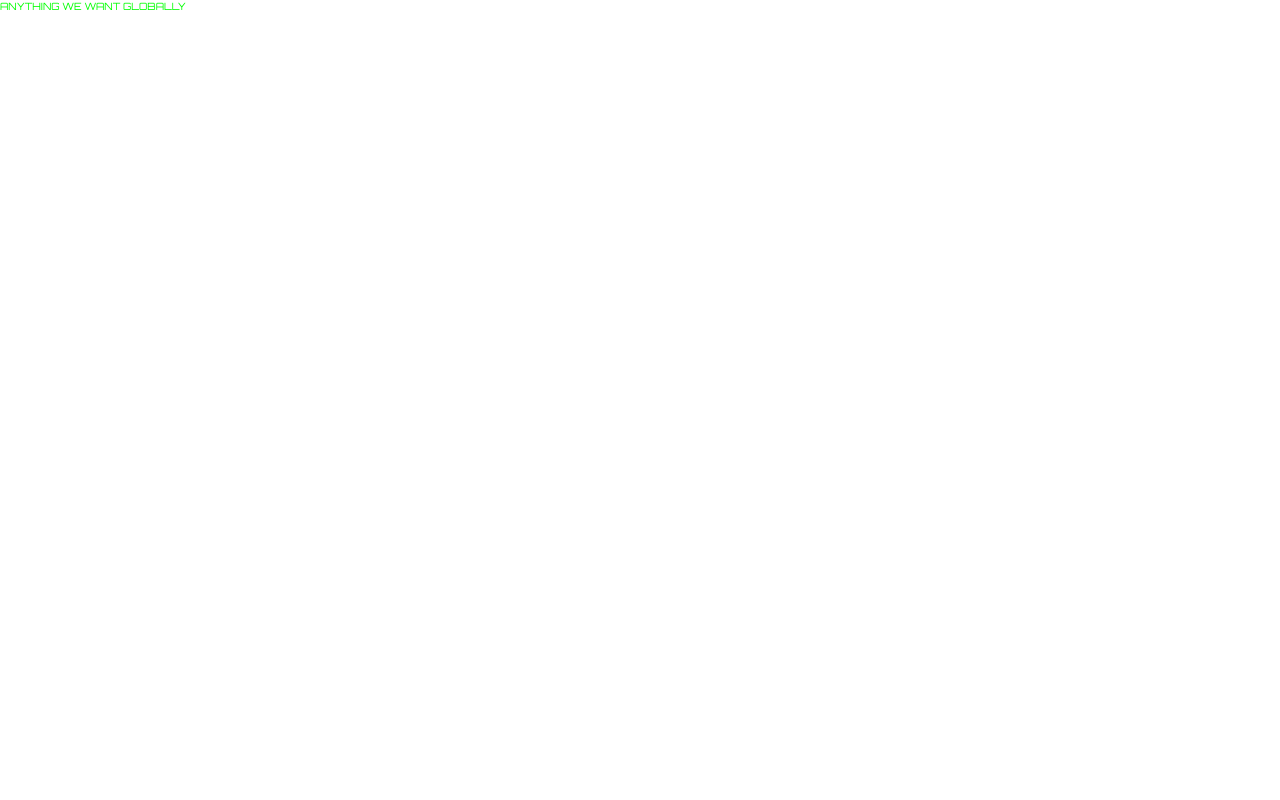
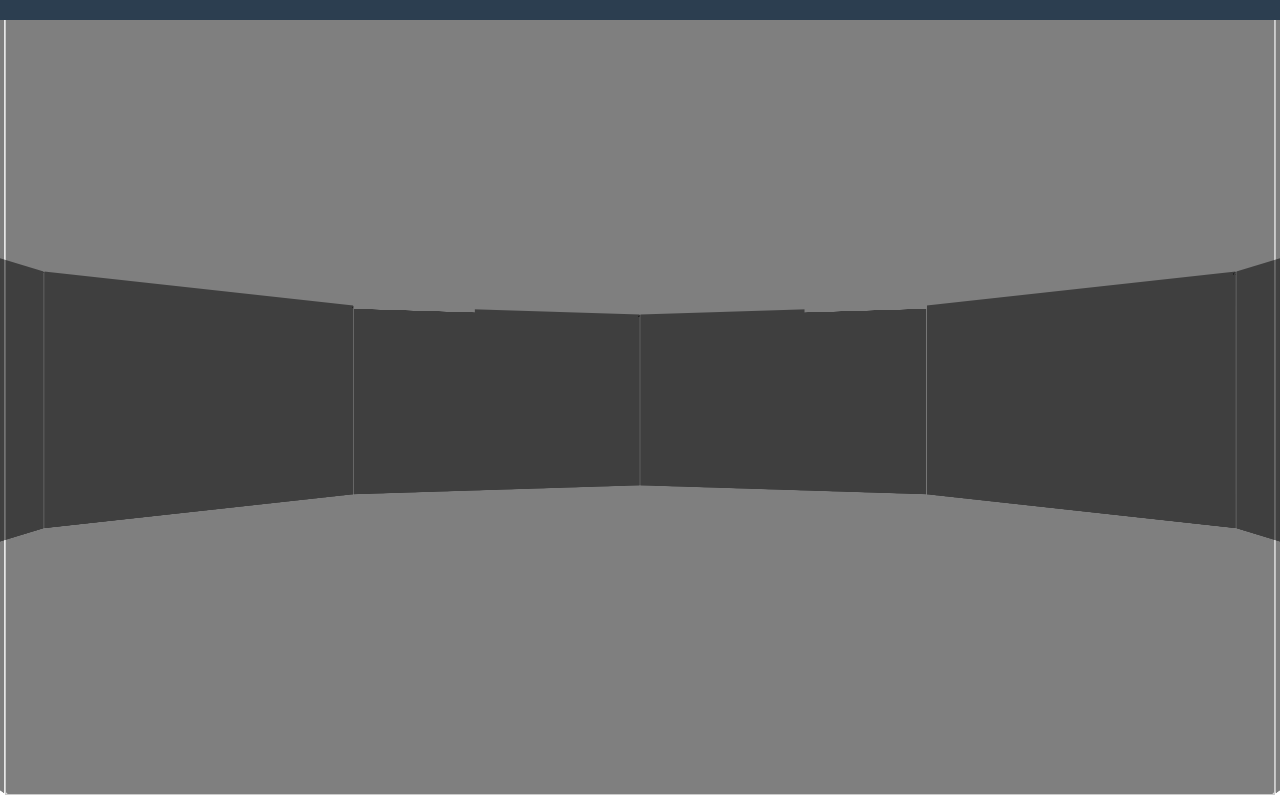
Before and after one commit to pr0con/2021_YOUTUBE_SERIES, a React (Vite) app in the folder parcel_blueprint/: page / in a window 1280 px wide. Built offline with nearby package versions, Linux system fonts and the light colour scheme.

Commit message:
Video 5 updates

```diff
--- a/parcel_blueprint/src/Components/App.js
+++ b/parcel_blueprint/src/Components/App.js
@@ -16,7 +16,28 @@ const StyledApp = styled.div`
 
 	width: 100vw;
 	height: 100vh;
+
+	overflow: hidden;
+	padding: .5rem;
+
+	#viewport {
+		position: relative;
+
+		top: 0px;
+		left: 0px;
+
+		width: 100%;
+		height: 100%;
+
+		border: 1px solid #ccc;
+		boder-radius: .2rem;
+
+		perspective: 1000px;
+	}
 `;
+
+import { Controls } from './Controls.js';
+import { Windows } from './Windows.js';
 
 export function App() {
 	return(
@@ -26,7 +47,10 @@ export function App() {
 					<RecoilRoot>
 						<StyledApp>
 							<GS />
-							<div className="from-global-styles">{something}</div>
+							<div id="viewport">
+								<Windows />
+								<Controls />
+							</div>
 						</StyledApp>
 					</RecoilRoot>
 				)}
--- a/parcel_blueprint/src/Components/AppProvider.js
+++ b/parcel_blueprint/src/Components/AppProvider.js
@@ -5,11 +5,11 @@ import React, { useEffect, useState, createContext } from 'react';
 */
 export const AppContext = createContext();
 export default function({children}) {
-	const [ something, setSomething ] = useState('ANYTHING WE WANT GLOBALLY');
+
 
 	return(
 		<AppContext.Provider value={{
-			something
+
 		}}>
 			{children}
 		</AppContext.Provider>
--- /dev/null
+++ b/parcel_blueprint/src/Components/Atoms.js
@@ -0,0 +1,76 @@
+import React from 'react';
+import { atom, selector } from 'recoil';
+
+/*
+	Carousel Properties
+*/
+export const windows = atom({
+	key: 'windows',
+	default: 9
+});
+
+export const wind0w = atom({
+	key: 'wind0w',
+	default: 1
+});
+
+export const orientation = atom({
+	key: 'orientation',
+	default: 'rotateY'
+});
+
+export const transforms = atom({
+	key: 'transforms',
+	default: []
+});
+
+export const zoom = atom({
+	key: 'zoom',
+	default: 0
+});
+
+export const perspective = atom({
+	key: 'perspective',
+	default: 0
+});
+
+export const angle = atom({
+	key: 'angle',
+	default: 0
+});
+
+
+// set: async ({get,set}, op)  --->  Async selector sets are not currently supported.
+export const operation = selector({
+	key: 'operation',
+	get: ({get}) => true,
+	set: ({get,set}, op) => {
+		switch(op) {
+			case "up":
+			case "down":
+				console.log('GOT UP OR DOWN OPERATION');
+				break;
+			case "left":
+			case "right":
+				(op === "left") ? console.log('hit recoil turn left') : (op === "right") ? console.log('hit recoil turn right') : '';
+
+				break;
+			default:
+				break;
+		}
+	}
+});
+
+
+/*
+	Carousel Rotation
+*/
+export const rotation = atom({
+	key: 'rotation',
+	default: 0
+});
+
+export const macroIndex = atom({
+	key: 'macro-index',
+	default: 0
+});
--- /dev/null
+++ b/parcel_blueprint/src/Components/Cell.js
@@ -0,0 +1,26 @@
+import React, { useState, useEffect } from 'react';
+import styled from 'styled-components';
+import { useRecoilState, useRecoilValue } from 'recoil';
+
+const StyledCell = styled.div`
+	position: absolute;
+
+	width: 100%;
+	height: 100%;
+
+	background: rgba(0,0,0,.5);
+	transform: ${(props) => props.t};
+	border-radius: .2rem;
+`;
+
+import { transforms } from './Atoms.js';
+
+export function Cell({index}) {
+	let transforms_ = useRecoilValue(transforms);
+
+	return(
+		<StyledCell t={transforms_[index]}>
+			{index}
+		</StyledCell>
+	)
+}
--- /dev/null
+++ b/parcel_blueprint/src/Components/Controls.js
@@ -0,0 +1,82 @@
+import React, { useState, useEffect } from 'react';
+import styled from 'styled-components';
+import { useRecoilState, useRecoilValue } from 'recoil';
+
+const StyleControls = styled.div`
+	position: absolute;
+
+	top: -.6rem;
+	left: -.6rem;
+
+	width: 100vw;
+	height: 2rem;
+
+	background: #2c3e50;
+`;
+
+//#27ae60
+
+import { operation } from './Atoms.js';
+
+export function Controls() {
+	const [ shiftDown, setShiftDown ] = useState(false);
+
+	const [ operation_, setOperation ] = useRecoilState(operation);
+
+	const handleKeyDownEvent = async(key_event) => {
+		if(key_event.type == "keydown") {
+			switch(key_event.key) {
+				case 'Shift':
+					setShiftDown(true);
+					break;
+				case 'ArrowLeft':
+				case 'ArrowRight':
+				case 'ArrowDown':
+				case 'ArrowUp':
+					if(key_event.shiftKey === true && event.key == 'ArrowLeft')  {	console.log('Rotate Left');  setOperation('left');  }
+					if(key_event.shiftKey === true && event.key == 'ArrowRight') {  console.log('Rotate Right'); setOperation('right');   }
+				default:
+					break;
+			}
+		}
+	}
+
+	const handleKeyUpEvent = async(key_event) => {
+		if(key_event.type == "keyup") {
+			switch(key_event.key) {
+				case 'Shift':
+					setShiftDown(false);
+					break;
+				default:
+					break;
+			}
+		}
+	}
+
+	useEffect(() => {
+		window.addEventListener("keydown", handleKeyDownEvent);
+
+		//cleanup
+		return () => {
+			window.removeEventListener("keydown", handleKeyDownEvent);
+		}
+	},[handleKeyDownEvent]);
+
+
+	useEffect(() => {
+		window.addEventListener("keyup", handleKeyUpEvent);
+
+		//cleanup
+		return () => {
+			window.removeEventListener("keyup", handleKeyUpEvent);
+		}
+	},[handleKeyUpEvent]);
+
+
+
+	return(
+		<StyleControls>
+
+		</StyleControls>
+	)
+}
--- /dev/null
+++ b/parcel_blueprint/src/Components/Windows.js
@@ -0,0 +1,62 @@
+import React, { useState, useEffect } from 'react';
+import styled from 'styled-components';
+import { useRecoilState, useRecoilValue } from 'recoil';
+
+const StyledWindows = styled.div`
+	position: relative;
+
+	top: 0px;
+	left: 0px;
+
+	width: 100%;
+	height: 100%;
+
+	transform-style: preserve-3d;
+	transition: transform 1s;
+
+
+	transform: translateZ(${(props) => props.perspective}px) ${(props) => props.orientation}(${(props) => props.rotation}deg);
+`;
+
+import { Cell } from './Cell.js';
+import { windows, orientation, transforms, zoom, angle, perspective, rotation } from './Atoms.js';
+
+export function Windows() {
+	const zoom_ = useRecoilValue(zoom);
+	const windows_ = useRecoilValue(windows);
+	const[ transforms_, setTransforms ] = useRecoilState(transforms);
+
+	const rotation_ = useRecoilValue(rotation);
+	const [ perspective_, setPerspective ] = useRecoilState(perspective);
+	const orientation_ = useRecoilValue(orientation);
+
+	useEffect(() => {
+		let new_transforms = [];
+
+		let theta = 360 / windows_;
+		let cellSize = (orientation_ === 'rotateY') ? window.innerWidth - 10 : window.innerHeight - 10;
+
+		let radius = Math.round( (cellSize / 2) / Math.tan( Math.PI / windows_) );
+
+		for (let i=0; i < windows_; i++) {
+			let cellAngle = theta * i;
+			let transform = `${orientation_}(${cellAngle}deg) translateZ(${radius}px)`;
+			new_transforms.push(transform);
+		}
+
+		setPerspective(-(radius+zoom_)); //positive zoom goes back, negative zoom goes forward
+		setTransforms([...new_transforms]);
+	},[windows_]);
+
+	useEffect(() => {
+		console.log(transforms_);
+	},[transforms_]);
+
+	return(
+		<StyledWindows perspective={perspective_} orientation={orientation_} rotation={rotation_}>
+			{ transforms_.length > 0 && transforms_.map( (t,i) => (
+				<Cell key={`cell-${i}`} index={i} />
+			))}
+		</StyledWindows>
+	)
+}
```
